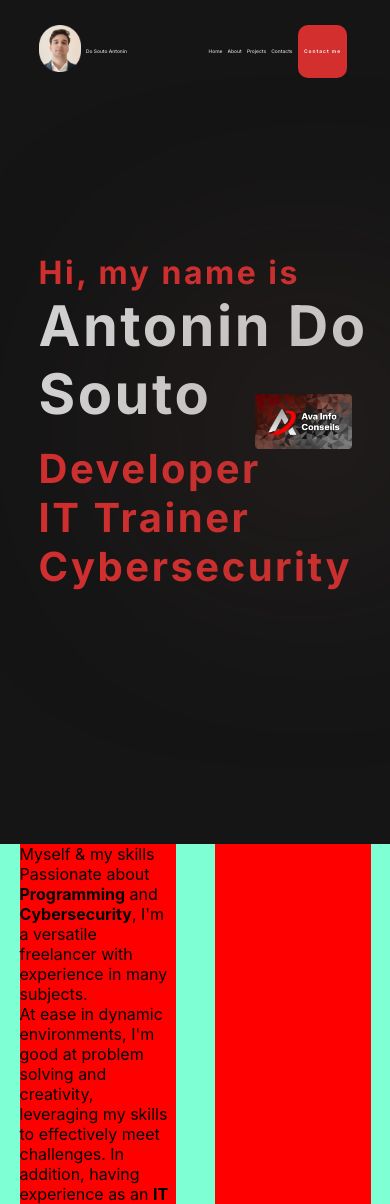
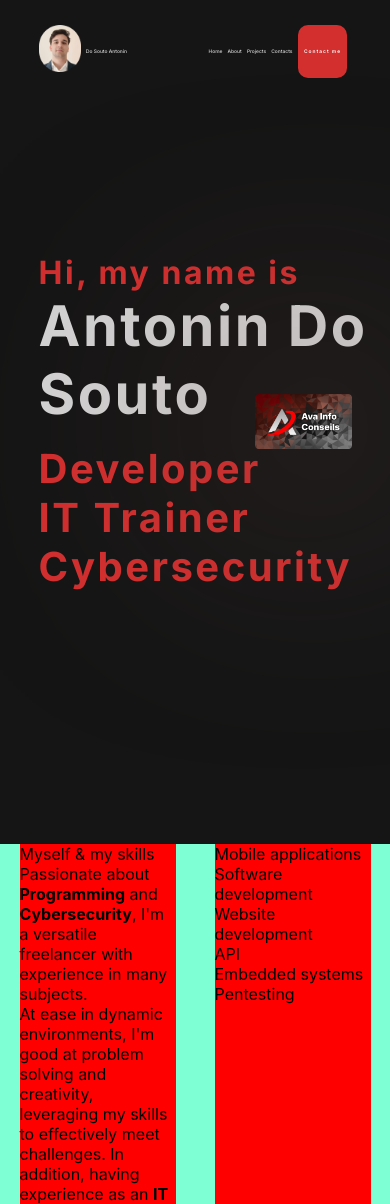
Before and after one commit to avainfo/portfolio, a React (Create React App) app: page / in a window 390 px wide. Shown: the top 1204 px of the page. Built offline with nearby package versions, Linux system fonts and the light colour scheme.

Commit message:
refactor(project): move files to new directory, remove warnings, add responsive

```diff
--- a/src/App.tsx
+++ b/src/App.tsx
@@ -3,8 +3,8 @@ import './App.scss';
 import {HeaderTitle} from "./components/header/HeaderTitle";
 import {Header} from "./components/header/Header";
 import {Links} from "./components/utils/Links";
-import {MainPage} from "./components/pages/MainPage";
-import {InfosPage} from "./components/pages/InfosPage";
+import {MainPage} from "./pages/MainPage";
+import {InfosPage} from "./pages/InfosPage";
 
 function App() {
 	let header: Array<string> = [
--- a/src/components/card/Card.tsx
+++ b/src/components/card/Card.tsx
@@ -6,7 +6,7 @@ interface CardProps {
 }
 
 export function Card({event}: CardProps) {
-	const [isHovered, setIsHovered] = useState(false);
+	const [, setIsHovered] = useState(false);
 
 	return (
 		<div className="card"
--- a/src/components/pages/InfosPage.jsx
+++ b/src/pages/InfosPage.jsx
@@ -1,8 +1,24 @@
 import React from "react";
-import "../../style/pages/infosPage/InfosPage.scss"
-import {HeaderButton} from "../header/HeaderButton";
+import "../style/pages/infosPage/InfosPage.scss"
+import {HeaderButton} from "../components/header/HeaderButton";
 
 export function InfosPage() {
+
+	const techSkills = [
+		["Mobile applications", 95],
+		["Software development", 95],
+		["Website development", 90],
+		["API", 85],
+		["Embedded systems", 80],
+		["Pentesting", 80],
+	];
+
+	function test() {
+		console.log(techSkills);
+	}
+
+	test();
+
 	return (
 		<div className="infos">
 			<div className="info-part">
@@ -15,7 +31,19 @@ export function InfosPage() {
 				</div>
 				<HeaderButton title="Contact me"/>
 			</div>
-			<div className="skill-part"></div>
+			<div className="skill-part">
+				<div className="skill-bars">
+					{
+						techSkills.map(skill => {
+							return <div>
+								<div>{skill[0]}</div>
+							</div>
+						})
+					}
+				</div>
+				<div className="skill-rounds">
+				</div>
+			</div>
 		</div>
 	);
 }
--- a/src/components/pages/MainPage.tsx
+++ b/src/pages/MainPage.tsx
@@ -1,7 +1,7 @@
 import React from "react";
-import {CardEffect} from "../card/CardEffect";
-import {Card} from "../card/Card";
-import "../../style/pages/mainPage/Content.scss";
+import {CardEffect} from "../components/card/CardEffect";
+import {Card} from "../components/card/Card";
+import "../style/pages/mainPage/Content.scss";
 
 export function MainPage(props: { event: (value: string) => void, backgroundUrl: string }) {
 	return <div className="mainPage">
```
